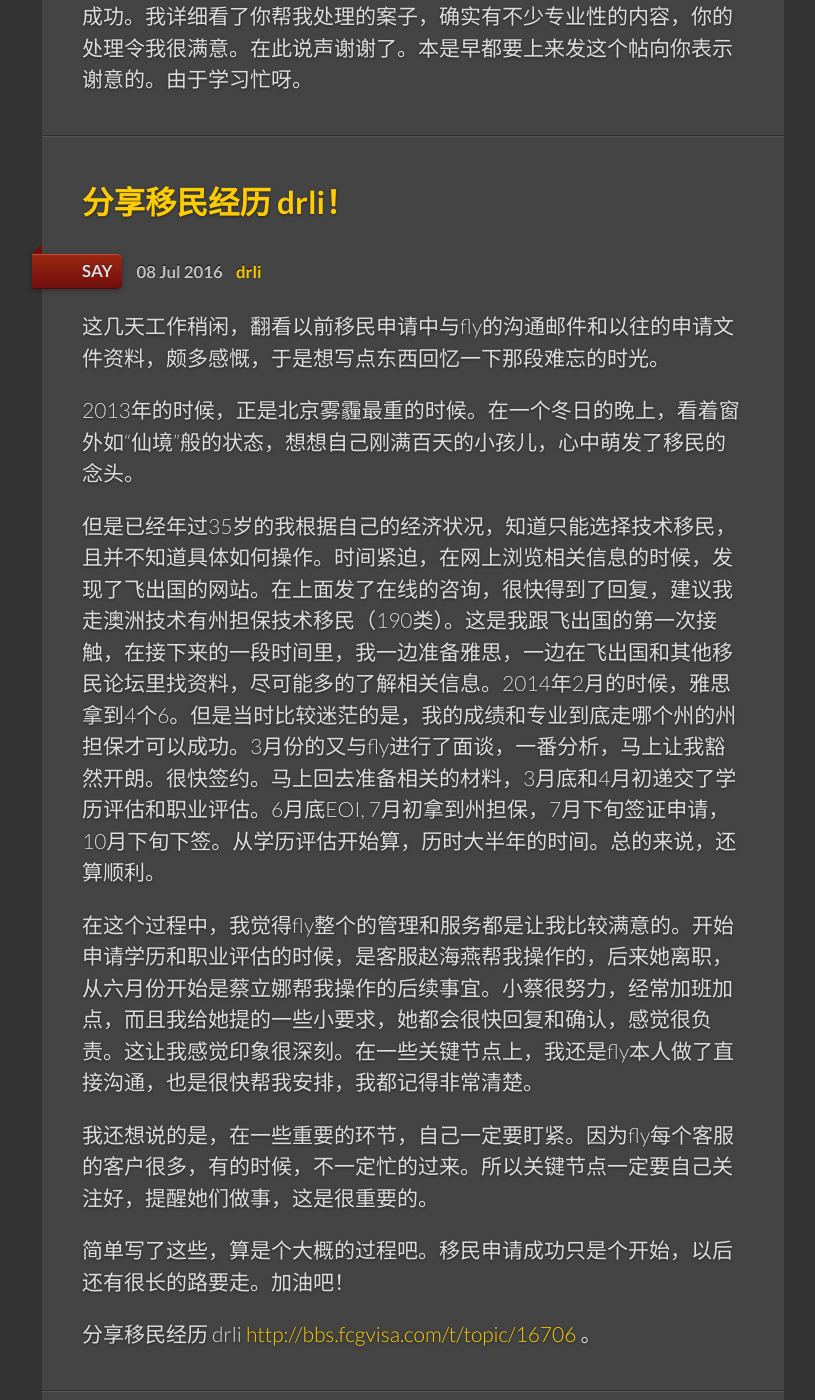
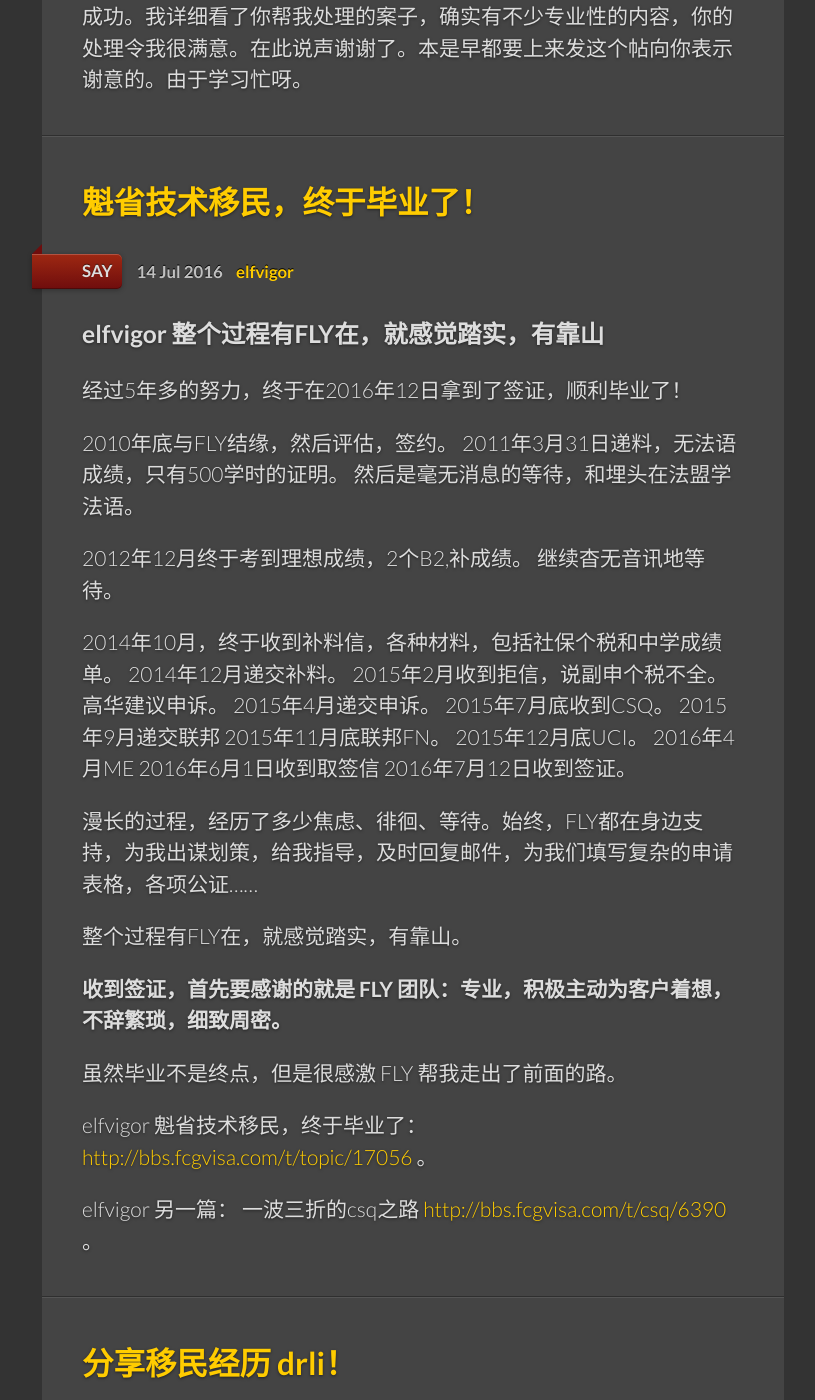
Before and after one commit to cnsme/flymeww2, a Jekyll site: the page built from news/index.html, in a window 1280 px wide and 1400 px high, scrolled down 2446 px. Shown: the whole window, without its empty margins (129-944 px from the left). Built offline with Jekyll 4.4.1, drawn with Linux system fonts in a browser that asks for light colours; some of the changed text lies outside the part shown.

Commit message:
elfvigor

```diff
--- a/_posts/2015-08-07-elfvigor.md
+++ b/_posts/2015-08-07-elfvigor.md
@@ -1,13 +1,13 @@
 ---
 layout: news_item
-title: '一波三折的csq之路'
+title: '一波三折的 csq 之路'
 date: 2015-08-07 09:44:00 +0800
 author: elfvigor
 categories: [say]
 bbsid: 6390
 ---
 
-elfvigor 于： 2015-08-07
+elfvigor 于： 2015-08-07 一波三折的 csq 之路
 
 我和老公在朋友的影响下，2011年年初动了移民魁省的念头，在网上搜到了fly。
 
@@ -32,3 +32,7 @@ elfvigor 于： 2015-08-07
 今天回来上班，才敢确认。CSQ的签发日期是2015年7月21日。
 
 魁省啊魁省！这种漫长的等待中一波三折，真的非常感谢高华的坚持和专业！
+
+elfvigor 魁省技术移民，终于毕业了： [http://bbs.fcgvisa.com/t/topic/17056](http://bbs.fcgvisa.com/t/topic/17056) 。
+
+elfvigor 一波三折的csq之路 [http://bbs.fcgvisa.com/t/csq/6390](http://bbs.fcgvisa.com/t/csq/6390) 。
--- /dev/null
+++ b/_posts/2016-07-14-elfvigor.md
@@ -0,0 +1,43 @@
+---
+layout: news_item
+title: '魁省技术移民，终于毕业了！'
+date: 2016-07-14 10:00:00 +0800
+author: elfvigor
+categories: [say]
+bbsid: 17056
+---
+
+### elfvigor 整个过程有FLY在，就感觉踏实，有靠山
+
+经过5年多的努力，终于在2016年12日拿到了签证，顺利毕业了！
+
+2010年底与FLY结缘，然后评估，签约。
+2011年3月31日递料，无法语成绩，只有500学时的证明。
+然后是毫无消息的等待，和埋头在法盟学法语。
+
+2012年12月终于考到理想成绩，2个B2,补成绩。
+继续杳无音讯地等待。
+
+2014年10月，终于收到补料信，各种材料，包括社保个税和中学成绩单。
+2014年12月递交补料。
+2015年2月收到拒信，说副申个税不全。高华建议申诉。
+2015年4月递交申诉。
+2015年7月底收到CSQ。
+2015年9月递交联邦
+2015年11月底联邦FN。
+2015年12月底UCI。
+2016年4月ME
+2016年6月1日收到取签信
+2016年7月12日收到签证。
+
+漫长的过程，经历了多少焦虑、徘徊、等待。始终，FLY都在身边支持，为我出谋划策，给我指导，及时回复邮件，为我们填写复杂的申请表格，各项公证……
+
+整个过程有FLY在，就感觉踏实，有靠山。
+
+**收到签证，首先要感谢的就是 FLY 团队：专业，积极主动为客户着想，不辞繁琐，细致周密。**
+
+虽然毕业不是终点，但是很感激 FLY 帮我走出了前面的路。
+
+elfvigor 魁省技术移民，终于毕业了： [http://bbs.fcgvisa.com/t/topic/17056](http://bbs.fcgvisa.com/t/topic/17056) 。
+
+elfvigor 另一篇： 一波三折的csq之路 [http://bbs.fcgvisa.com/t/csq/6390](http://bbs.fcgvisa.com/t/csq/6390) 。
```
